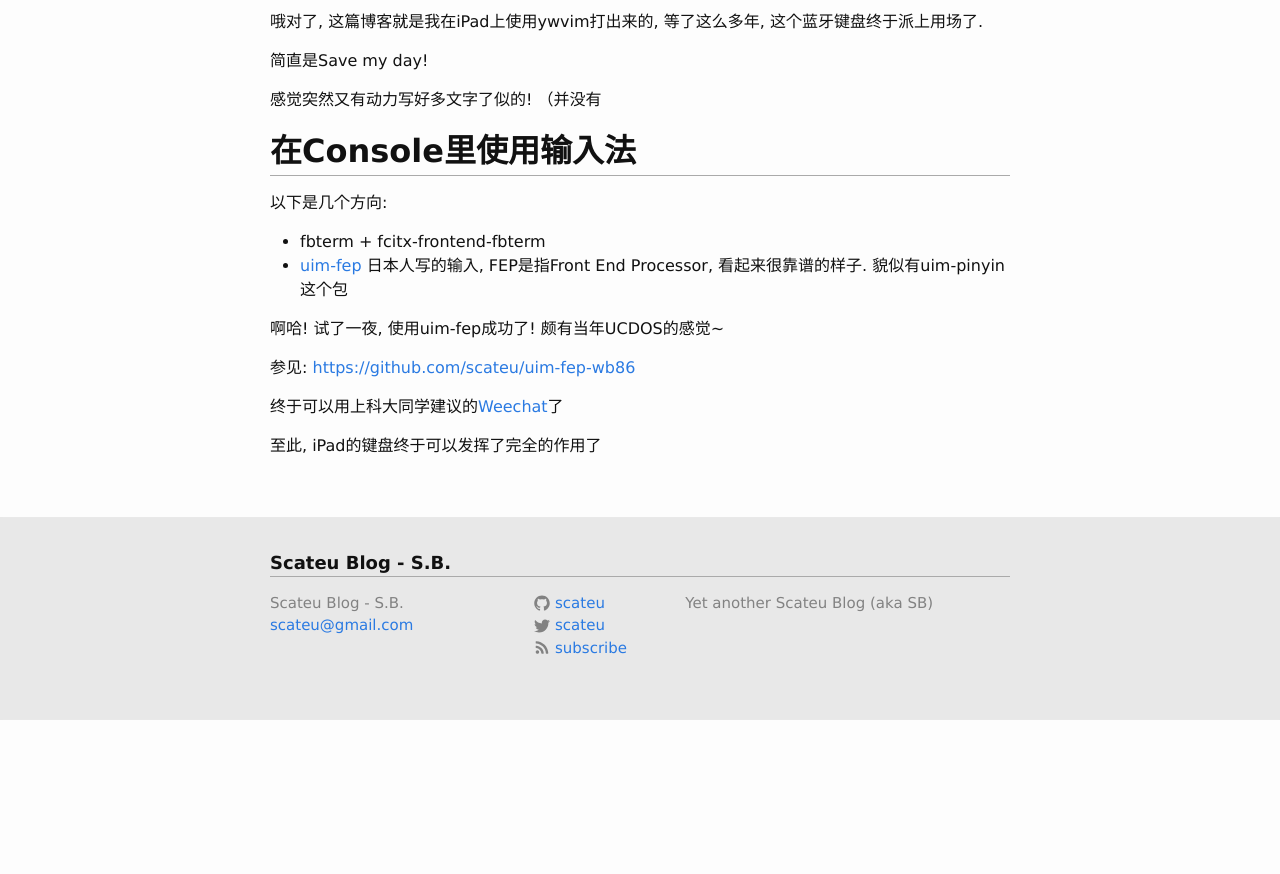
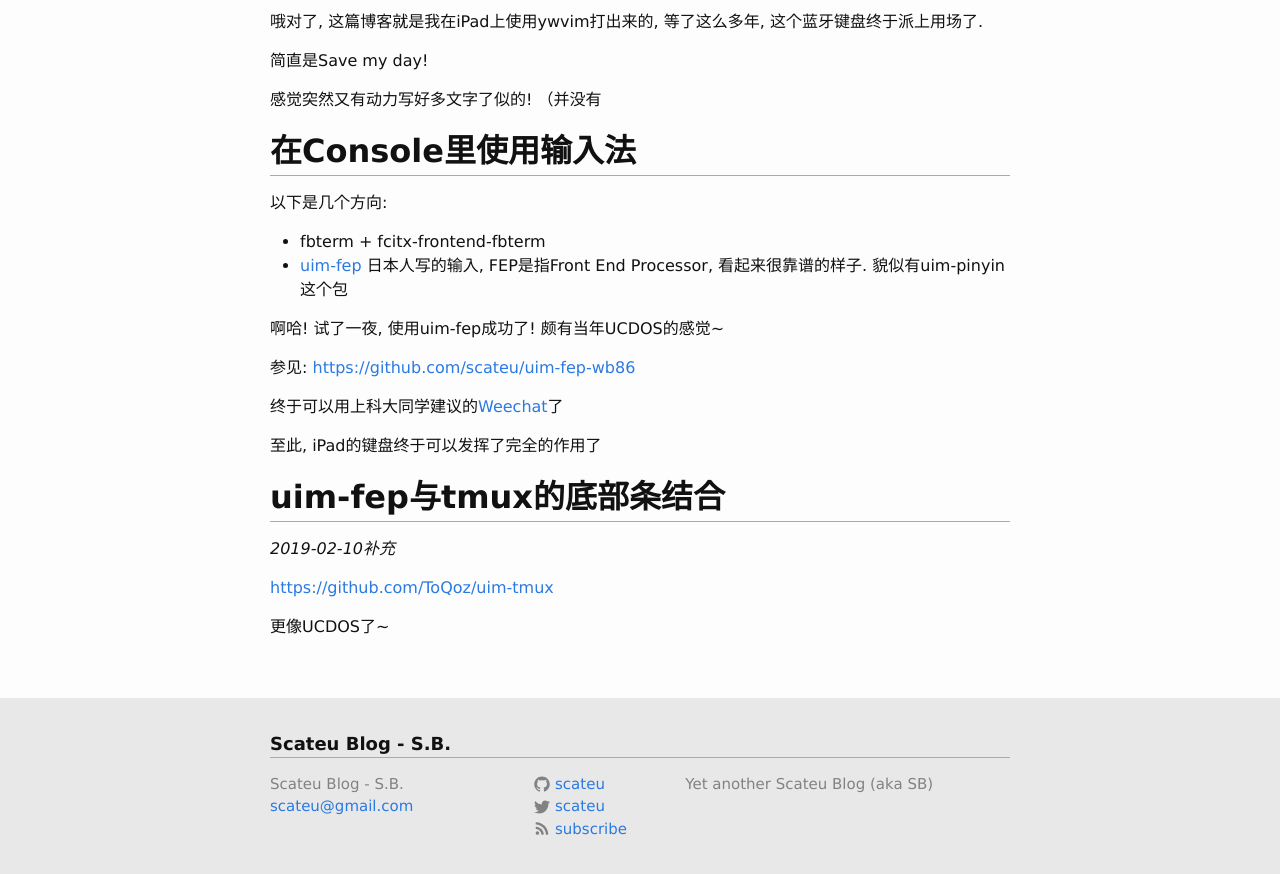
Before and after one commit to scateu/scateu.github.io, a Jekyll site: the page built from _posts/2016-03-11-vim-im.md, in a window 1280 px wide and 900 px high, scrolled down 1776 px. Shown: the top 874 px of the window. Built offline with Jekyll 4.4.1, drawn with Linux system fonts in a browser that asks for light colours; nearby versions of some CDN libraries; comment, search, counter and statistics services are not loaded; before the commit the page ends 2495 px from its top, so only the background shows below that.

Commit message:
Sun Feb 10 23:09:54 CST 2019

```diff
--- a/_posts/2016-03-11-vim-im.md
+++ b/_posts/2016-03-11-vim-im.md
@@ -96,3 +96,11 @@ let g:ywvim_lockb = 1
 终于可以用上科大同学建议的[Weechat](https://bbs.ustclug.org/t/irc-weechat-glowing-bear/23)了
 
 至此, iPad的键盘终于可以发挥了完全的作用了
+
+## uim-fep与tmux的底部条结合
+
+*2019-02-10补充*
+
+<https://github.com/ToQoz/uim-tmux>
+
+更像UCDOS了~
```
